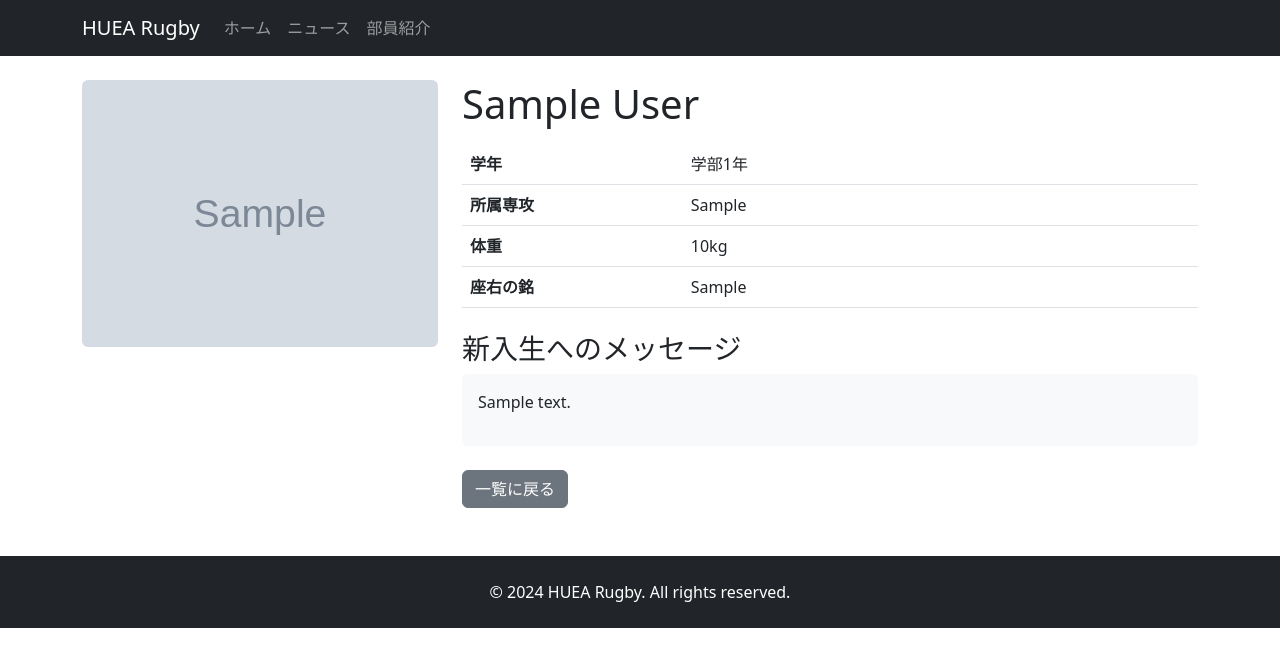
After one commit to morigenta/huea_rugby_site, a Django app: page /member/1 in a window 1280 px wide. The commit adds this page. Shown: the top 667 px of the page. Run offline with Django 5.2, Linux system fonts and the light colour scheme; tables that the repository leaves empty hold one stand-in row (values such as "Sample post"); grey boxes marked "Sample" are stand-in pictures.

Commit message:
feat: 部員紹介機能作成

```diff
--- a/src/config/settings.py
+++ b/src/config/settings.py
@@ -37,6 +37,7 @@ INSTALLED_APPS = [
     'django_cleanup',
     'home',
     'news',
+    'member',
     'django.contrib.admin',
     'django.contrib.auth',
     'django.contrib.contenttypes',
--- a/src/config/urls.py
+++ b/src/config/urls.py
@@ -7,4 +7,5 @@ urlpatterns = [
     path('admin/', admin.site.urls),
     path('', include('home.urls')),
     path('news/', include('news.urls')),
+    path('member/', include('member.urls')),
 ] + static(settings.MEDIA_URL, document_root=settings.MEDIA_ROOT)
--- /dev/null
+++ b/src/member/apps.py
@@ -0,0 +1,6 @@
+from django.apps import AppConfig
+
+class MemberConfig(AppConfig):
+    default_auto_field = 'django.db.models.BigAutoField'
+    name = 'member'
+    verbose_name = '部員管理'
--- /dev/null
+++ b/src/member/models.py
@@ -0,0 +1,33 @@
+from django.db import models
+
+class Member(models.Model):
+    GRADE_CHOICES = [
+        ('B1', '学部1年'),
+        ('B2', '学部2年'),
+        ('B3', '学部3年'),
+        ('B4', '学部4年'),
+        ('M1', '修士1年'),
+        ('M2', '修士2年'),
+        ('D1', '博士1年'),
+        ('D2', '博士2年'),
+        ('D3', '博士3年'),
+    ]
+
+    name = models.CharField("氏名", max_length=100)
+    grade = models.CharField("学年", max_length=2, choices=GRADE_CHOICES)
+    major = models.CharField("所属専攻", max_length=100)
+    weight = models.IntegerField("体重(kg)")
+    motto = models.CharField("座右の銘", max_length=200)
+    message = models.TextField("新入生に一言")
+    photo = models.ImageField("写真", upload_to='member_photos/%Y/%m/', blank=True, null=True)
+    is_active = models.BooleanField("現役部員", default=True)
+    created_at = models.DateTimeField("登録日時", auto_now_add=True)
+    updated_at = models.DateTimeField("更新日時", auto_now=True)
+
+    class Meta:
+        verbose_name = "部員"
+        verbose_name_plural = "部員"
+        ordering = ['grade', 'name']  # 学年順、名前順で並べる
+
+    def __str__(self):
+        return f"{self.get_grade_display()} {self.name}"
--- /dev/null
+++ b/src/member/urls.py
@@ -0,0 +1,9 @@
+from django.urls import path
+from . import views
+
+app_name = 'member'
+
+urlpatterns = [
+    path('', views.MemberListView.as_view(), name='list'),
+    path('<int:pk>', views.MemberDetailView.as_view(), name='detail'),
+]
--- /dev/null
+++ b/src/member/views.py
@@ -0,0 +1,20 @@
+from django.views.generic import ListView, DetailView
+from .models import Member
+
+class MemberListView(ListView):
+    model = Member
+    template_name = 'member/member_list.html'
+    context_object_name = 'members'
+
+    def get_queryset(self):
+        # 表示設定が有効な部員のみを取得
+        return Member.objects.filter(is_active=True)
+
+class MemberDetailView(DetailView):
+    model = Member
+    template_name = 'member/member_detail.html'
+    context_object_name = 'member'
+
+    def get_queryset(self):
+        # 表示設定が有効な部員のみを取得
+        return Member.objects.filter(is_active=True)
--- a/src/templates/base.html
+++ b/src/templates/base.html
@@ -24,7 +24,7 @@
                         <a class="nav-link" href="/news/">ニュース</a>
                     </li>
                     <li class="nav-item">
-                        <a class="nav-link" href="/team/">チーム</a>
+                        <a class="nav-link" href="/member/">部員紹介</a>
                     </li>
                 </ul>
             </div>
--- /dev/null
+++ b/src/templates/member/member_detail.html
@@ -0,0 +1,43 @@
+{% extends 'base.html' %}
+
+{% block title %}{{ member.name }} - 部員紹介 - HUEA Rugby{% endblock %}
+
+{% block content %}
+<div class="member-detail">
+    <div class="row">
+        <div class="col-md-4">
+            <img src="{{ member.photo.url }}" class="img-fluid rounded" alt="{{ member.name }}">
+        </div>
+        <div class="col-md-8">
+            <h1 class="mb-3">{{ member.name }}</h1>
+            <table class="table">
+                <tr>
+                    <th scope="row" style="width: 30%">学年</th>
+                    <td>{{ member.get_grade_display }}</td>
+                </tr>
+                <tr>
+                    <th scope="row">所属専攻</th>
+                    <td>{{ member.major }}</td>
+                </tr>
+                <tr>
+                    <th scope="row">体重</th>
+                    <td>{{ member.weight }}kg</td>
+                </tr>
+                <tr>
+                    <th scope="row">座右の銘</th>
+                    <td>{{ member.motto }}</td>
+                </tr>
+            </table>
+
+            <h3 class="mt-4">新入生へのメッセージ</h3>
+            <div class="message-box p-3 bg-light rounded">
+                {{ member.message|linebreaks }}
+            </div>
+
+            <div class="mt-4">
+                <a href="{% url 'member:list' %}" class="btn btn-secondary">一覧に戻る</a>
+            </div>
+        </div>
+    </div>
+</div>
+{% endblock %}
```
Also changed, not shown: src/member/admin.py (added, +9 -0 lines), src/templates/member/member_list.html (added, +29 -0 lines), src/member/__init__.py (added), src/member/migrations/0001_initial.py (added), src/member/migrations/__init__.py (added).
